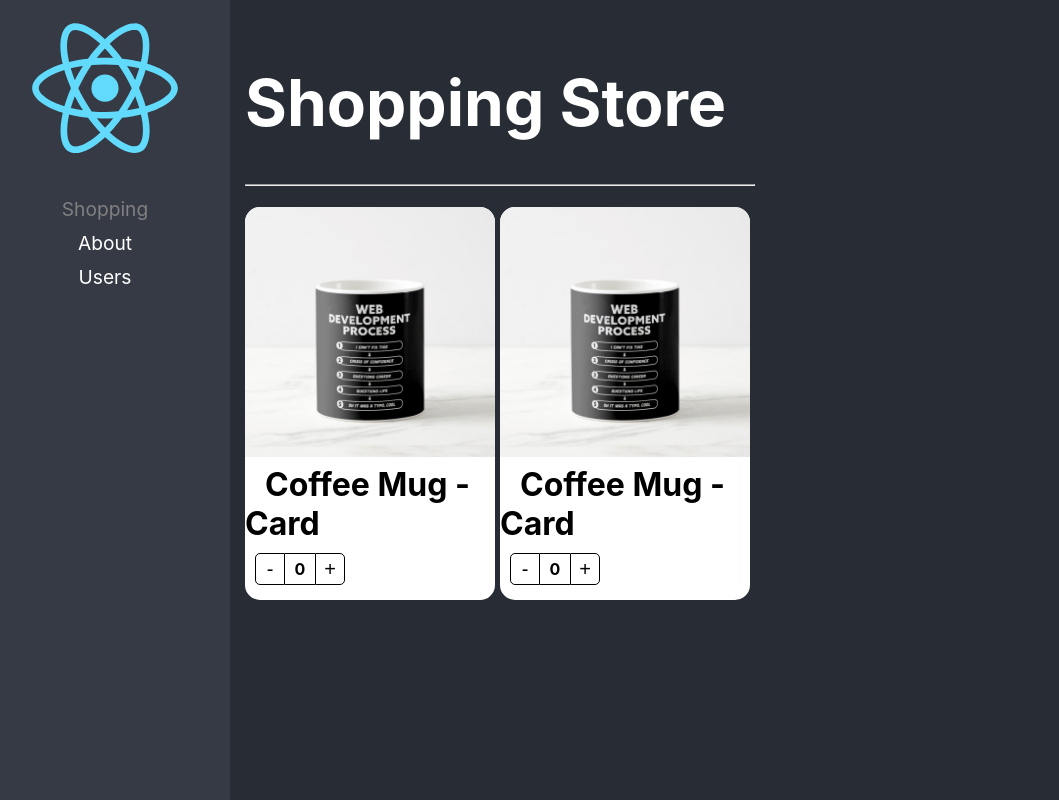
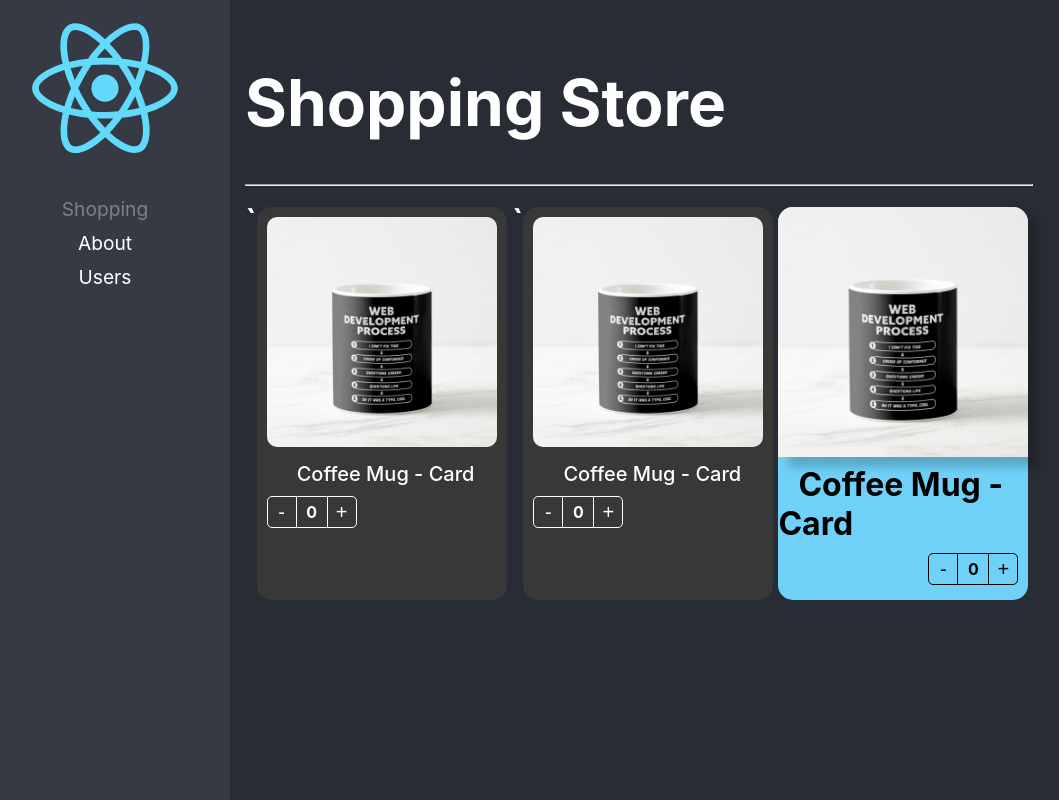
Before and after one commit to joaquinbruno/react-adv, a React (Create React App) app: page /home in a window 1280 px wide. Shown: the whole page, without its empty margins (20-1079 px from the left). Built offline with nearby package versions, Linux system fonts and the light colour scheme.

Commit message:
Component extend styles listo

```diff
--- a/src/02-component-patterns/components/ProductButton.tsx
+++ b/src/02-component-patterns/components/ProductButton.tsx
@@ -3,13 +3,18 @@
 
 import styles from '../styles/styles.module.css'
 
+export interface Props{
+    className?: string;
+    style?:  React.CSSProperties;
+}
 
-export const ProductButtons = () => {
+export const ProductButtons = ({className, style}: Props) => {
 
     const { increaseBy, counter } = useContext( ProductContext );
 
     return (
-        <div className={ styles.buttonsContainer }>
+        <div className={ `${styles.buttonsContainer} ${className}` }
+             style={style}>
             <button
                 className={ styles.buttonMinus }
                 onClick={ () => increaseBy( -1 ) }> - </button>
--- a/src/02-component-patterns/components/ProductCard.tsx
+++ b/src/02-component-patterns/components/ProductCard.tsx
@@ -1,15 +1,22 @@
-import { createContext } from 'react';
+import { createContext, ReactElement } from 'react';
+
 
 import { useProduct } from '../hooks/useProduct';
-import { ProductContextProps, ProductCardProps } from '../interfaces/interfaces';
+import { ProductContextProps, Product } from '../interfaces/interfaces';
 
 import styles from '../styles/styles.module.css'
 
 export const ProductContext = createContext({} as ProductContextProps);
 const { Provider } = ProductContext;
 
+export interface Props {
+    product: Product;
+    children?: ReactElement | ReactElement[]
+    className?: string;
+    style?:  React.CSSProperties;
+}
 
-export const ProductCard = ({ children, product }: ProductCardProps ) => {
+export const ProductCard = ({ children, product, className, style }: Props ) => {
 
     const { counter, increaseBy } = useProduct();
 
@@ -19,7 +26,8 @@
             increaseBy,
             product
         }}>
-            <div className={ styles.productCard }>
+            <div className={ `${styles.productCard} ${className}` }
+                 style={style}>
                 { children }
             </div>
         </Provider>
--- a/src/02-component-patterns/components/ProductImage.tsx
+++ b/src/02-component-patterns/components/ProductImage.tsx
@@ -4,8 +4,13 @@
 import styles from '../styles/styles.module.css'
 import noImage from '../assets/no-image.jpg';
 
+export interface Props {
+    img?: string,
+    className?: string
+    style?:  React.CSSProperties;
+}
 
-export const ProductImage = ({ img = '' }) => {
+export const ProductImage = ({ img , className, style }: Props) => {
 
     const { product } = useContext( ProductContext );
     let imgToShow: string;
@@ -20,6 +25,12 @@
 
 
     return (
-        <img className={ styles.productImg } src={ imgToShow } alt="Product" />
+        <img
+        className={ `${styles.productImg} ${className}`
+         }
+        style={style}
+        src={ imgToShow }
+        alt="Product"
+        />
     );
 }
--- a/src/02-component-patterns/components/ProductTitle.tsx
+++ b/src/02-component-patterns/components/ProductTitle.tsx
@@ -3,12 +3,20 @@
 
 import styles from '../styles/styles.module.css'
 
-export const ProductTitle = ({ title }: { title?: string }) => {
+export interface Props {
+    title?: string,
+    className?: string,
+    activeClass?: string
+    style?:  React.CSSProperties;
+}
+
+export const ProductTitle = ({ title, className, style }: Props) => {
 
     const { product } = useContext( ProductContext )
 
     return (
-        <span className={ styles.productDescription }>
+        <span className={ `${styles.productDescription} ${className}  ` }
+              style={{}}>
             { title ? title : product.title }
         </span>
     );
--- a/src/02-component-patterns/components/index.ts
+++ b/src/02-component-patterns/components/index.ts
@@ -10,7 +10,7 @@
 export { ProductTitle } from './ProductTitle';
 
 
-export const ProductCard: ProductCardHOCProps = Object.assign( ProductCardHOC, {
+export const ProductCard:ProductCardHOCProps = Object.assign( ProductCardHOC, {
     Title: ProductTitle,
     Image: ProductImage,
     Buttons: ProductButtons
--- a/src/02-component-patterns/pages/ShoppingPage.tsx
+++ b/src/02-component-patterns/pages/ShoppingPage.tsx
@@ -1,5 +1,5 @@
 import { ProductCard, ProductImage, ProductTitle, ProductButtons } from '../components';
-
+import '../styles/custom-styles.css'
 
 const product = {
     id: '1',
@@ -20,17 +20,54 @@
                 flexDirection: 'row',
                 flexWrap: 'wrap'
             }}>
+                {/*Propiedades propias del componente*/}
+             `<ProductCard
+                product={product}
+                className="bg-dark text-white"
+                >
+                    <ProductCard.Image className="custom-image" />
+                    <ProductCard.Title className="text-white text-bold" />
+                    <ProductCard.Buttons
+                        className="custom-buttons"  />
+                </ProductCard>`
 
-                <ProductCard product={ product }>
-                    <ProductCard.Image />
-                    <ProductCard.Title  />
-                    <ProductCard.Buttons  />
+                {/*Construye las propiedades dentro del componente*/ }
+                <ProductCard
+                    product={ product }
+                    className="bg-dark text-white"
+
+                >
+                    <ProductImage
+                        className="custom-image"
+                         />
+                    <ProductTitle
+                        className="text-white text-bold"
+                        activeClass="active"
+                    />
+                    <ProductButtons className="custom-buttons"
+                    />
                 </ProductCard>
+                {/* Desde las props de cada Componente que tiene su propia prop, le paso dentro de la interface un style
+                    Luego dentro de la function del componente le paso como argumento junto a las otras props la del style
+                */}
+                <ProductCard
+                    product={ product }
+                    style={{
+                        backgroundColor: '#70D1F8'
+                    }}
 
-                <ProductCard product={ product }>
-                    <ProductImage />
-                    <ProductTitle />
-                    <ProductButtons />
+                >
+                    <ProductImage
+                    style={{boxShadow: '10px 10px 10px rgba(0,0,0,0.2)'}}
+                        />
+                    <ProductTitle style={{fontWeight: 'bold',}}
+                    />
+                    <ProductButtons
+                        style={{
+                            display: 'flex',
+                            justifyContent: 'end',
+                        }}
+                    />
                 </ProductCard>
             </div>
         </div>
--- /dev/null
+++ b/src/02-component-patterns/styles/custom-styles.css
@@ -0,0 +1,25 @@
+.bg-dark{
+    background-color: rgb(56,56,56);
+}
+
+.text-white{
+    color: white;
+    font-size: 20px;
+
+}
+
+.custom-image{
+    padding: 10px;
+    width: calc(100% - 20px);
+    border-radius: 20px;
+}
+
+.text-bold{
+    font-weight: 500;
+    margin-left: 30px;
+}
+
+.custom-buttons button, .custom-buttons div{
+    color: white;
+    border-color: white;
+}
```
Also changed, not shown: src/02-component-patterns/interfaces/interfaces.ts (+8 -9 lines).
